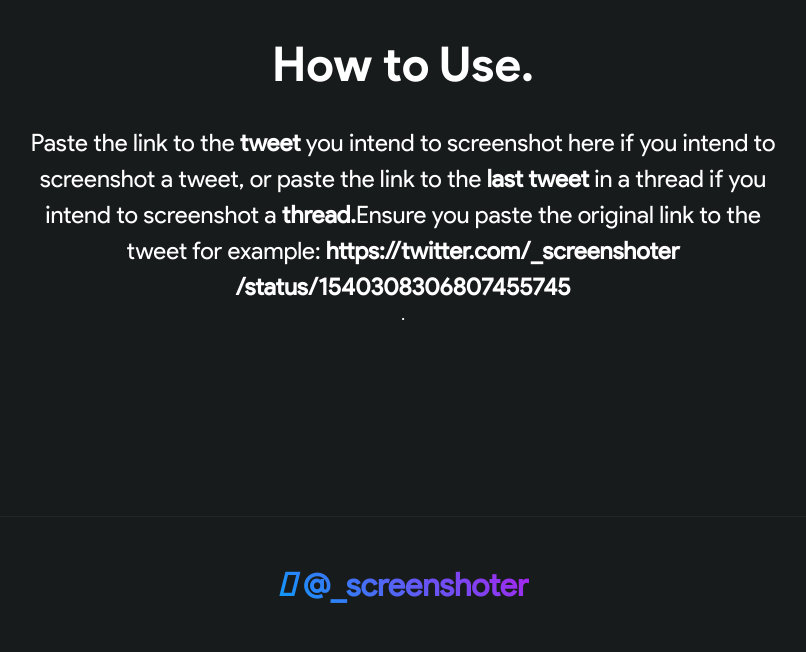
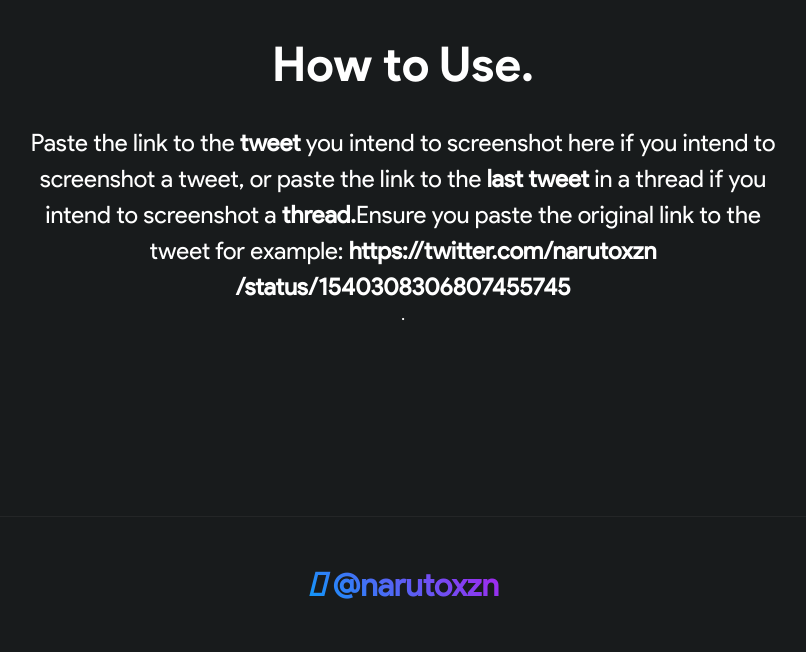
Before and after one commit to Realxnimrod/screenshotbot, a Flask app: page / in a window 1280 px wide. Shown: the part 609-1261 px from the top of the page, without its empty margins (237-1043 px from the left). Run offline with Flask 2, Linux system fonts and the light colour scheme.

Commit message:
Update index.html

```diff
--- a/templates/index.html
+++ b/templates/index.html
@@ -30,7 +30,7 @@
       </a>
     </div>
     <div class="nav-btn">
-      <a href="https://twitter.com/_screenshoter" target="_blank">Try It</a>
+      <a href="https://twitter.com/narutoxzn" target="_blank">Try It</a>
     </div>
   </nav>
 
@@ -88,16 +88,16 @@
       <h1>How to Use.</h1>
       <p>Paste the link to the <b>tweet</b> you intend to screenshot here if you intend to screenshot a tweet, or paste the link to
         the <b>last tweet</b> in a thread if you intend to screenshot a <b>thread.</b>Ensure you paste the original link to the tweet for example:
-        <b>https://twitter.com/_screenshoter<br>/status/1540308306807455745</b></p>.
+        <b>https://twitter.com/narutoxzn<br>/status/1540308306807455745</b></p>.
 
     </section>
 
   </header>
 
   <footer>
-    <a href="https://twitter.com/_screenshoter" target="_blank">
+    <a href="https://twitter.com/narutoxzn" target="_blank">
       <h1>
-        <span><i class="fa-brands fa-twitter"></i> @_screenshoter</span>
+        <span><i class="fa-brands fa-twitter"></i> @narutoxzn</span>
       </h1>
     </a>
 
```
